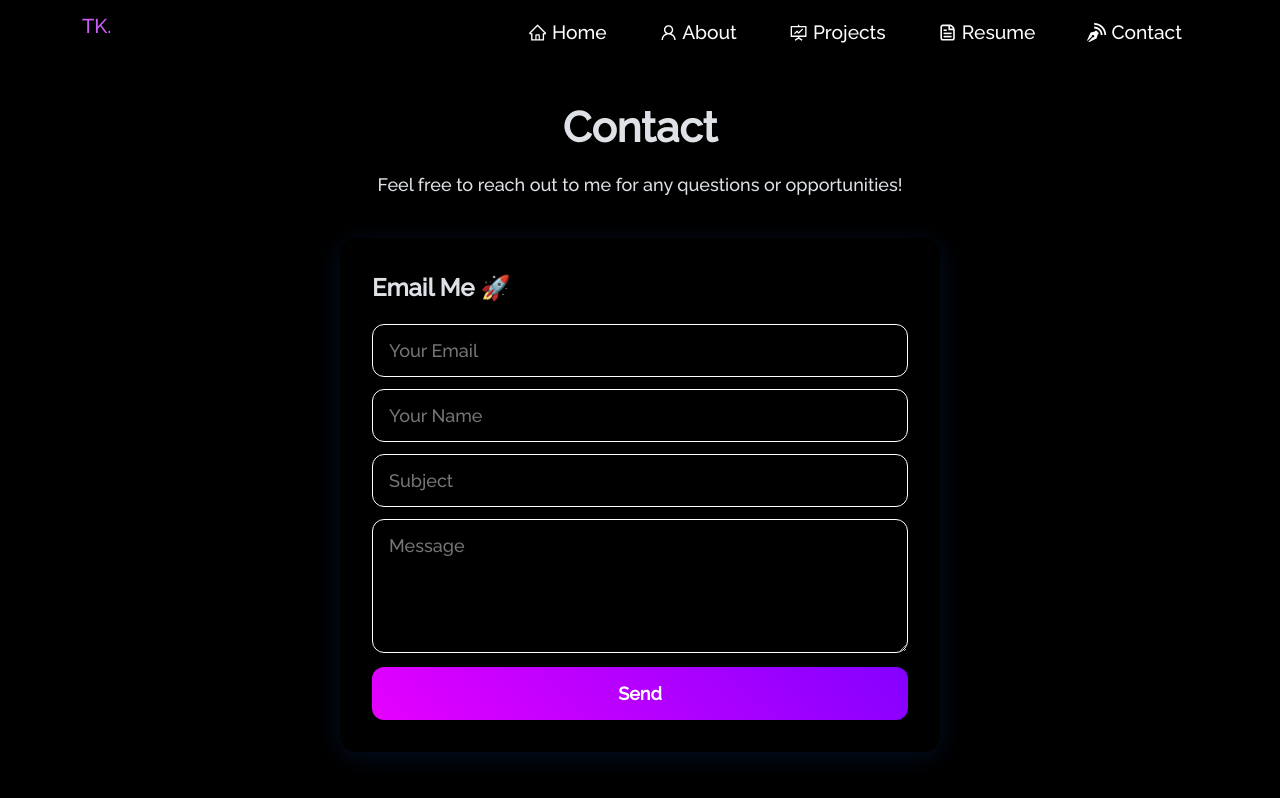
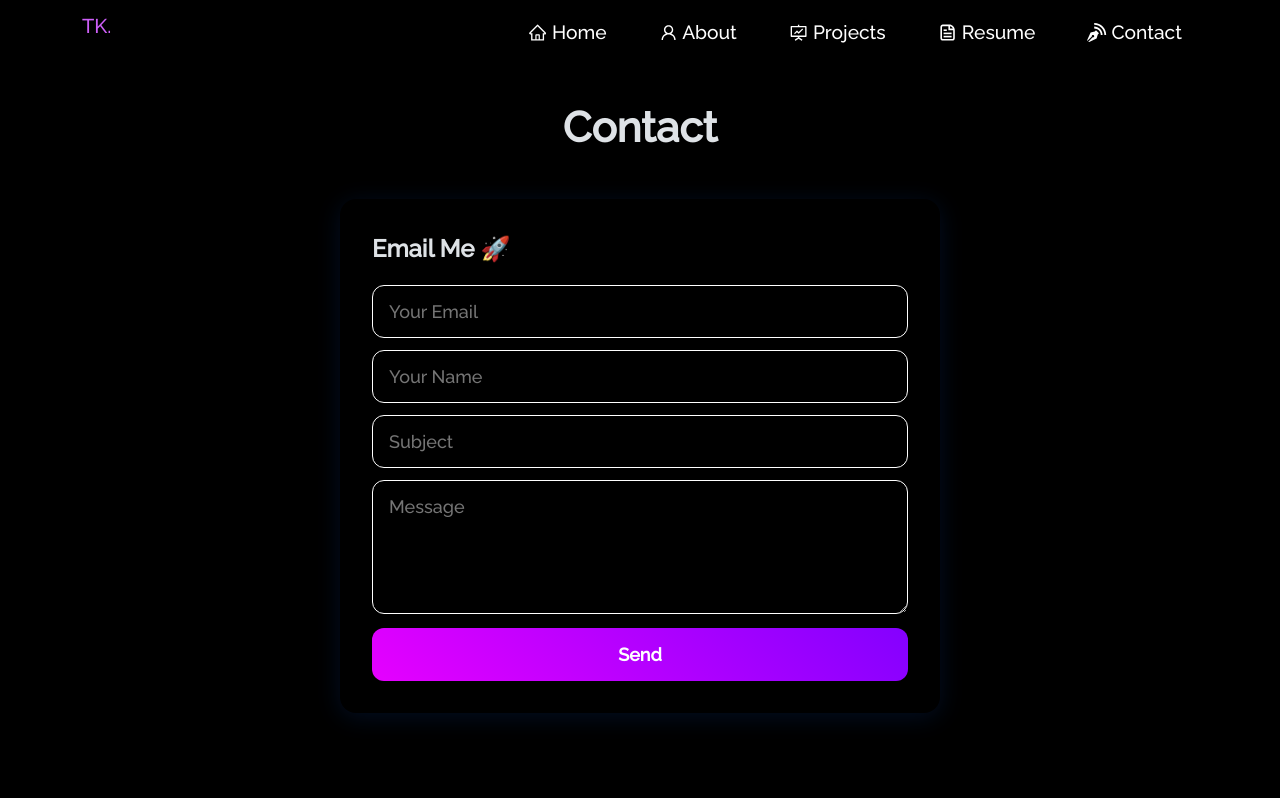
Before and after one commit to teesha17/Portfolio, a React (Vite) app in the folder teesha/: page /contact in a window 1280 px wide. Shown: the top 798 px of the page. Built offline with nearby package versions, Linux system fonts and the light colour scheme.

Commit message:
updated contact

```diff
--- a/teesha/src/contact/Contact.jsx
+++ b/teesha/src/contact/Contact.jsx
@@ -145,7 +145,6 @@ const Contact = () => {
     <Container className='mt-5'>
       <Wrapper>
         <Title className='mt-5'>Contact</Title>
-        <Desc>Feel free to reach out to me for any questions or opportunities!</Desc>
         <ContactForm ref={form} onSubmit={handleSubmit}>
           <ContactTitle>Email Me 🚀</ContactTitle>
           <ContactInput placeholder="Your Email" name="from_email" />
```
